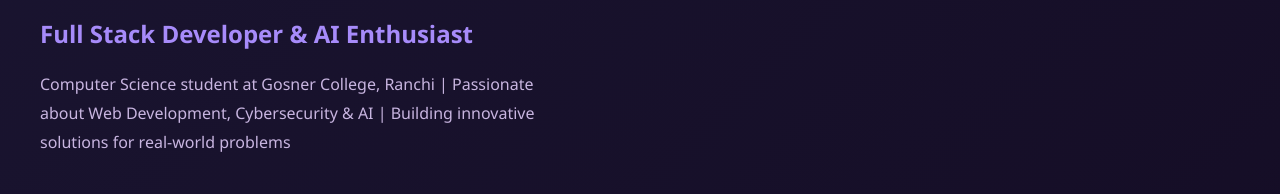
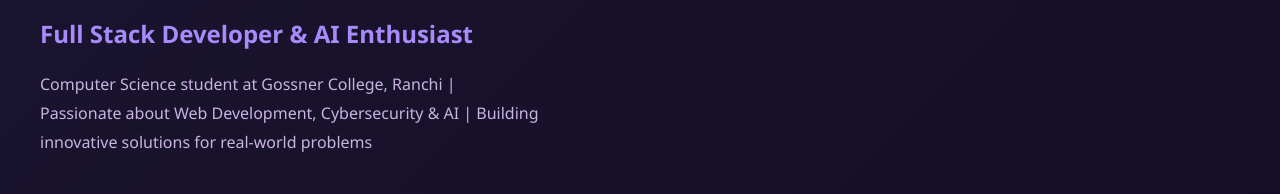
Before and after one commit to imran-0101/MyProfile, a React (Vite) app: page / in a window 1280 px wide. Shown: the part 425-619 px from the top of the page. Built offline with nearby package versions, Linux system fonts and the light colour scheme.

Commit message:
Update college name: Gosner to Gossner

```diff
--- a/src/components/Hero.jsx
+++ b/src/components/Hero.jsx
@@ -17,7 +17,7 @@ function Hero({ setCurrentPage }) {
           <p className="hero-subtitle">Full Stack Developer & AI Enthusiast</p>
 
           <p className="hero-description">
-            Computer Science student at Gosner College, Ranchi | Passionate about Web Development,
+            Computer Science student at Gossner College, Ranchi | Passionate about Web Development,
             Cybersecurity & AI | Building innovative solutions for real-world problems
           </p>
 
--- a/src/pages/About.jsx
+++ b/src/pages/About.jsx
@@ -10,7 +10,7 @@ function About() {
             <h2>Who Am I?</h2>
             <p>
               Hello! I'm <strong>Imran Ansari</strong>, a passionate Computer Science student currently pursuing my
-              <strong> Bachelor of Science (B.Sc) in Computer Application</strong> at <strong>Gosner College, Ranchi</strong>.
+              <strong> Bachelor of Science (B.Sc) in Computer Application</strong> at <strong>Gossner College, Ranchi</strong>.
               With a strong academic foundation and active participation in emerging technologies like AI and Model R&D,
               I'm dedicated to building innovative solutions that make a real impact in the IT industry.
             </p>
@@ -27,7 +27,7 @@ function About() {
                 <div className="timeline-marker">🎓</div>
                 <div className="timeline-content">
                   <h3>Bachelor of Science - Computer Application</h3>
-                  <p><strong>Gosner College, Ranchi</strong></p>
+                  <p><strong>Gossner College, Ranchi</strong></p>
                   <p className="timeline-date">Currently Pursuing</p>
                   <p className="timeline-desc">Focusing on web development, cybersecurity, AI, and software engineering practices</p>
                 </div>
@@ -163,7 +163,7 @@ function About() {
             <ul>
               <li>🐙 GitHub: <a href="https://github.com/imran-0101" target="_blank" rel="noopener noreferrer">@imran-0101</a></li>
               <li>📍 Location: Ranchi, India</li>
-              <li>🎓 Education: BSc Computer Application (Gosner College, Ranchi)</li>
+              <li>🎓 Education: BSc Computer Application (Gossner College, Ranchi)</li>
               <li>🚀 Focus: Web Development, AI Research, Cybersecurity</li>
             </ul>
           </section>
```
